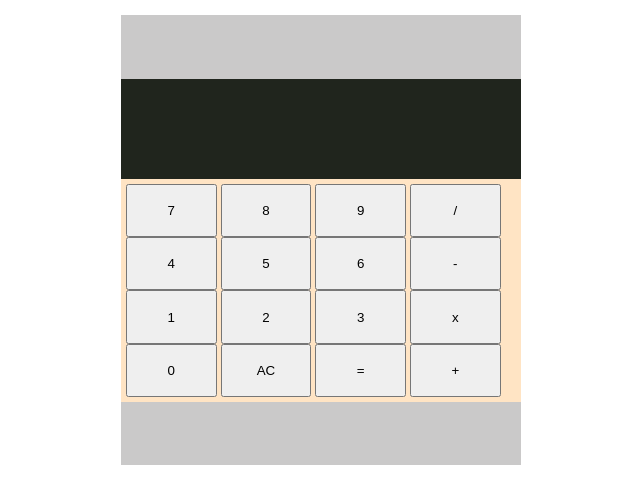
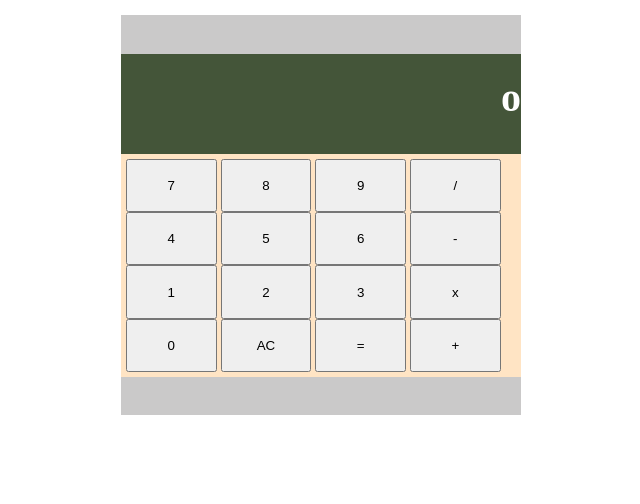
Before and after one commit to abin-dev07/Calculator, a plain HTML site: page index.html in a window 1280 px wide. Shown: the part 52-556 px from the top of the page, without its empty margins (319-959 px from the left). Drawn offline with Linux system fonts and the light colour scheme.

Commit message:
Layout changes

```diff
--- a/index.html
+++ b/index.html
@@ -13,7 +13,7 @@
         <h3>Calculator</h3>
         <div class="container">
             <div class="display">
-
+                <p class="results">o</p>
             </div>
             <div class="keyWrapper">
                 <div class="keys">
--- a/style.css
+++ b/style.css
@@ -10,14 +10,15 @@
 .container{
     display: flex;
     justify-content: center;
+    align-items: center;
     flex-direction: column;
     width: 400px;
-    height: 450px;
+    height: 400px;
     background-color:rgb(202, 201, 201)
 }
 .display{
     width: 400px;
-    background-color: rgb(32, 37, 29);
+    background-color: rgb(68, 85, 57);
     height: 100px;
 }
 .keyWrapper{
@@ -35,3 +36,12 @@
     width: 6.8em;
     height: 4em;
 }
+.results{
+    color: white;
+    font-size: 40px;
+    font-weight: 800;
+    margin-top: 20px;;
+    display: flex;
+    justify-content: flex-end;
+
+}
```
